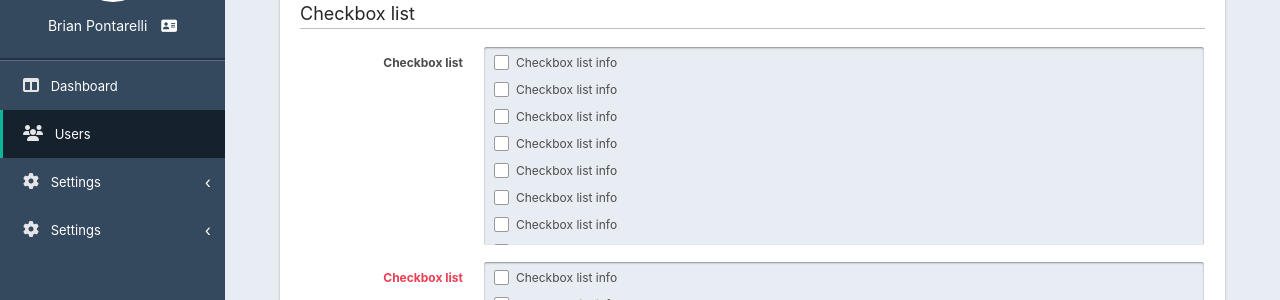
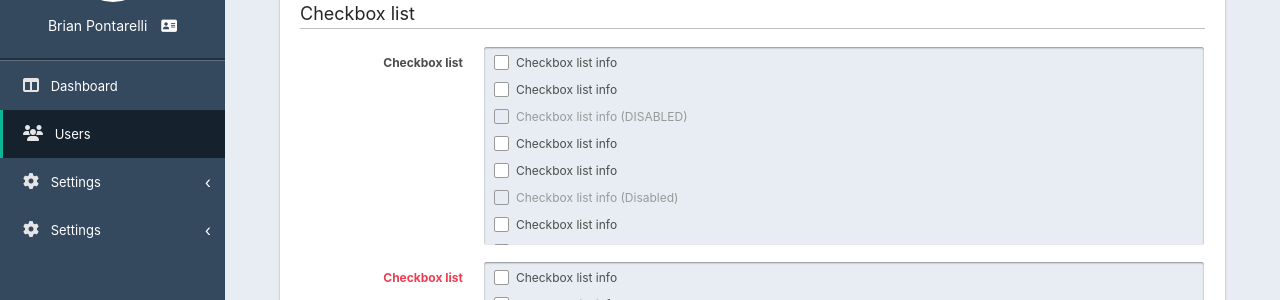
Before and after one commit to FusionAuth/fusionauth-style, a Jekyll site: the page built from index.md, in a window 1280 px wide and 1400 px high, scrolled down 3518 px. Shown: the part 150-450 px from the top of the window. Built offline with Jekyll 4.4.1, drawn with Linux system fonts in a browser that asks for light colours; nearby versions of some CDN libraries.

Commit message:
Disabled checkbos.

```diff
--- a/_layouts/default.html
+++ b/_layouts/default.html
@@ -779,10 +779,10 @@
                     <div id="checkbox-list" class="checkbox-list">
                       <label class="checkbox"><input type="checkbox" id="cbl-1"/><span class="box"></span><span class="label">Checkbox list info</span></label>
                       <label class="checkbox"><input type="checkbox" id="cbl-2"/><span class="box"></span><span class="label">Checkbox list info</span></label>
-                      <label class="checkbox"><input type="checkbox" id="cbl-3"/><span class="box"></span><span class="label">Checkbox list info</span></label>
+                      <label class="checkbox"><input type="checkbox" id="cbl-3" disabled/><span class="box"></span><span class="label">Checkbox list info (DISABLED)</span></label>
                       <label class="checkbox"><input type="checkbox" id="cbl-4"/><span class="box"></span><span class="label">Checkbox list info</span></label>
                       <label class="checkbox"><input type="checkbox" id="cbl-5"/><span class="box"></span><span class="label">Checkbox list info</span></label>
-                      <label class="checkbox"><input type="checkbox" id="cbl-6"/><span class="box"></span><span class="label">Checkbox list info</span></label>
+                      <label class="checkbox"><input type="checkbox" id="cbl-6" disabled/><span class="box"></span><span class="label">Checkbox list info (Disabled)</span></label>
                       <label class="checkbox"><input type="checkbox" id="cbl-7"/><span class="box"></span><span class="label">Checkbox list info</span></label>
                       <label class="checkbox"><input type="checkbox" id="cbl-8"/><span class="box"></span><span class="label">Checkbox list info</span></label>
                       <label class="checkbox"><input type="checkbox" id="cbl-9"/><span class="box"></span><span class="label">Checkbox list info</span></label>
--- a/_sass/forms.scss
+++ b/_sass/forms.scss
@@ -301,6 +301,19 @@ form .form-row .input-addon-group label.select {
   margin: 0;
   padding: 0;
   position: relative;
+
+  input[type="checkbox"]:disabled {
+    pointer-events: none;
+
+    & ~ span.box {
+      background: rgba($input-background-color, 0.2);
+      color: $checkbox-disabled-color
+    }
+
+    & ~ span.label {
+      color: $checkbox-disabled-text-color;
+    }
+  }
 
   span.box {
     background: #fff;
--- a/_sass/variables.scss
+++ b/_sass/variables.scss
@@ -142,6 +142,8 @@ $checkbox-border-color: $gray-4;
 $checkbox-check-box-shadow: 0 1px 1px 0 rgba(0, 0, 0, 0.2);
 $checkbox-check-color: white;
 $checkbox-checked-background-color: $blue-medium;
+$checkbox-disabled-color: $gray-6;
+$checkbox-disabled-text-color: $gray-4;
 
 $datetime-picker-border-color: $gray-3;
 $datetime-picker-cell-background-color: $gray-2;
```
